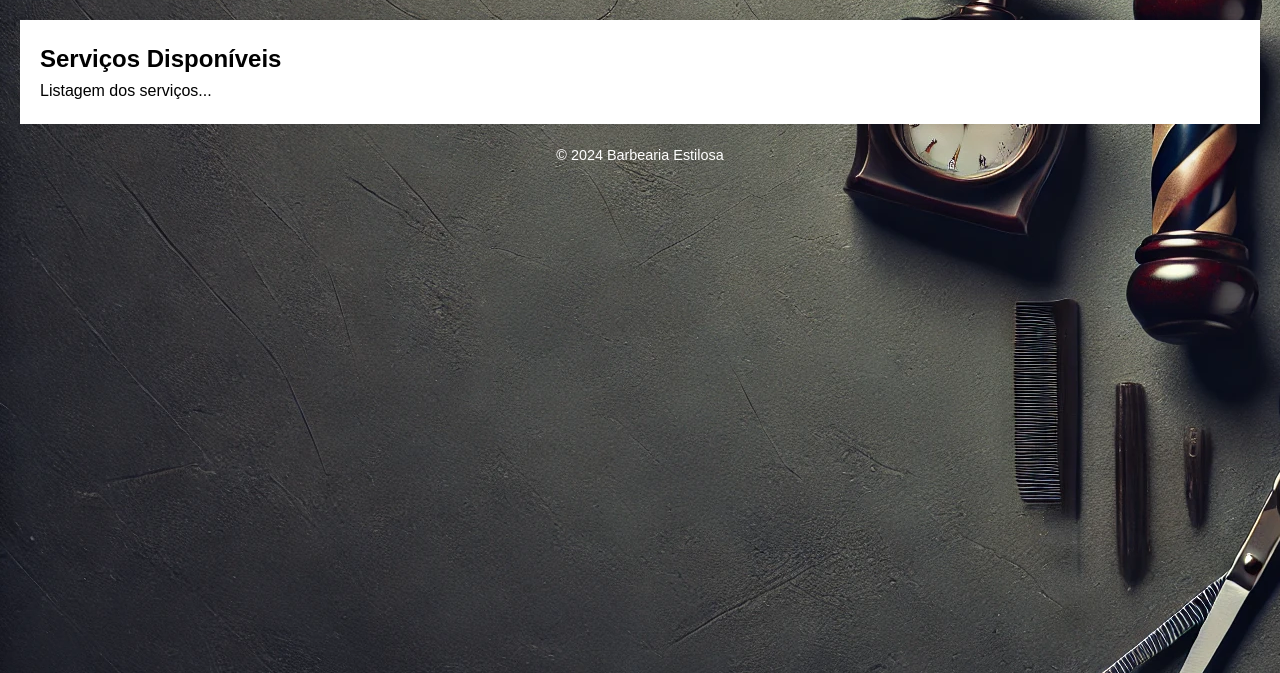
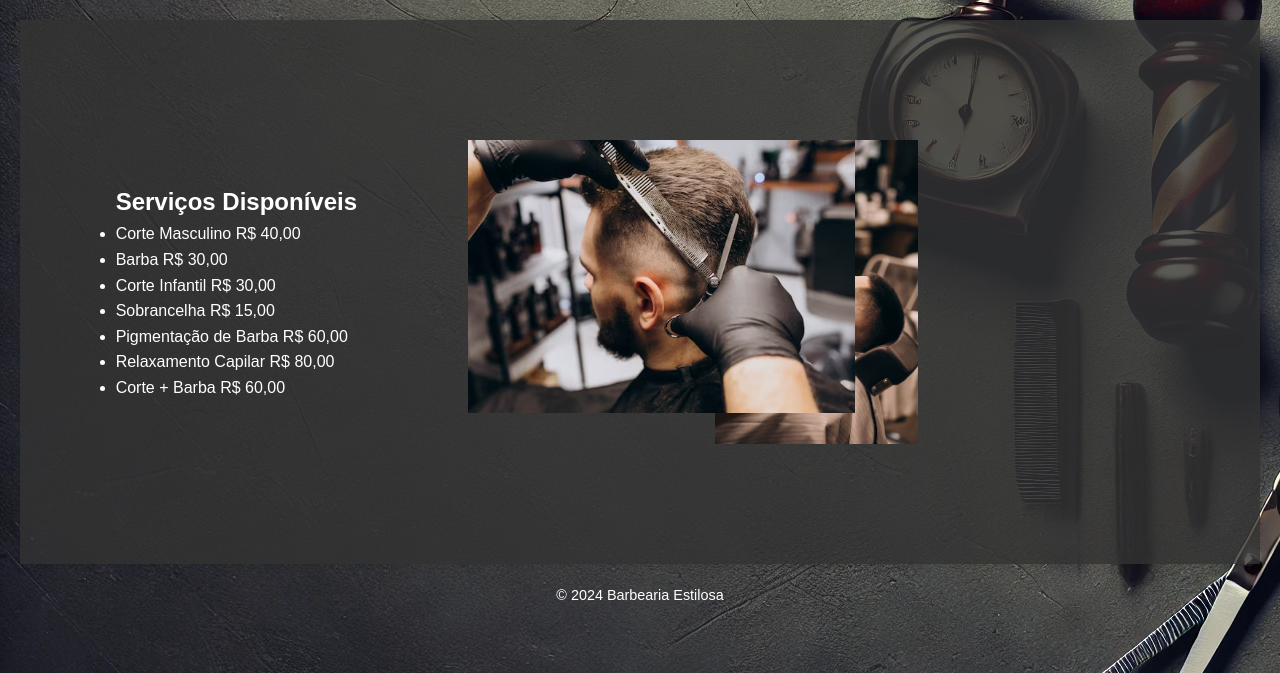
Before and after one commit to CarlosFigueiredo-sci/barbeariaPI, a Django app: page /servicos/ in a window 1280 px wide. Shown: the part 127-800 px from the top of the page. Run offline with Django 5.2, Linux system fonts and the light colour scheme.

Commit message:
- add background image, and services prices

```diff
--- a/barbearia/barbearia/settings.py
+++ b/barbearia/barbearia/settings.py
@@ -25,7 +25,7 @@ SECRET_KEY = 'django-insecure-)wa)o&+t#em_vsn)x7!iqd$m)rd!&*481q)u0nd2a+9ov=#i8*
 # SECURITY WARNING: don't run with debug turned on in production!
 DEBUG = True
 
-ALLOWED_HOSTS = []
+ALLOWED_HOSTS = ['127.0.0.1']
 
 
 # Application definition
--- /dev/null
+++ b/barbearia/sistema/static/css/services.styles.css
@@ -0,0 +1,34 @@
+.services-container {
+    display: flex;
+    width: 100%;
+    max-height: 68vh; /* Deixe a altura ser ajustada automaticamente */
+    justify-content: space-around;
+    align-items: center;
+    padding: 20px; /* Adiciona um espaçamento interno */
+    box-sizing: border-box; /* Inclui padding e borda no cálculo de largura */
+  }
+
+  .images-container {
+    position: relative;
+    display: flex;
+    flex-direction: column;
+    max-height: 68vh;
+    width: 60%;
+    overflow: hidden;
+  }
+
+  .image-overlay {
+    max-height: 38vh;
+    height: 38vh;
+    width: auto;
+    object-fit: contain;
+    display: flex;
+    align-items: end;
+    justify-content: end;
+  }
+
+  .image2 {
+      position: absolute;
+      top: -10%;
+      left: -10%;
+  }
--- a/barbearia/sistema/static/css/styles.css
+++ b/barbearia/sistema/static/css/styles.css
@@ -39,10 +39,15 @@ nav ul li a {
 }
 
 main {
-    background: #fff;
+    background: rgb(51, 51, 51, 0.8);
+    color: #fff;
+    height: 68vh;
     padding: 20px;
     margin-top: 20px;
     box-shadow: 0 0 10px rgba(0, 0, 0, 0.1);
+    display: flex;
+    align-items: center;
+    justify-content: center;
 }
 
 footer {
--- a/barbearia/sistema/templates/sistema/base.html
+++ b/barbearia/sistema/templates/sistema/base.html
@@ -6,6 +6,7 @@
     <title>{% block title %}Barbearia{% endblock %}</title>
     {% load static %}
     <link rel="stylesheet" href="{% static 'css/styles.css' %}">
+    <link rel="stylesheet" href="{% static 'css/services.styles.css' %}">
 </head>
 <body>
     <header>
--- a/barbearia/sistema/templates/sistema/servicos.html
+++ b/barbearia/sistema/templates/sistema/servicos.html
@@ -1,6 +1,56 @@
 {% extends 'sistema/base.html' %}
-{% block title %}Serviços{% endblock %}
+
+{% block title %}
+    Serviços
+{% endblock %}
+
 {% block content %}
-<h2>Serviços Disponíveis</h2>
-<p>Listagem dos serviços...</p>
+    <div class="services-container">
+        <div>
+            <h2>Serviços Disponíveis</h2>
+
+            <ul class="services-list">
+                <li class="service-item">
+                    <span class="service-name">Corte Masculino</span>
+                    <span class="service-price">R$ 40,00</span>
+                </li>
+                <li class="service-item">
+                    <span class="service-name">Barba</span>
+                    <span class="service-price">R$ 30,00</span>
+                </li>
+                <li class="service-item">
+                    <span class="service-name">Corte Infantil</span>
+                    <span class="service-price">R$ 30,00</span>
+                </li>
+                <li class="service-item">
+                    <span class="service-name">Sobrancelha</span>
+                    <span class="service-price">R$ 15,00</span>
+                </li>
+                <li class="service-item">
+                    <span class="service-name">Pigmentação de Barba</span>
+                    <span class="service-price">R$ 60,00</span>
+                </li>
+                <li class="service-item">
+                    <span class="service-name">Relaxamento Capilar</span>
+                    <span class="service-price">R$ 80,00</span>
+                </li>
+                <li class="service-item">
+                    <span class="service-name">Corte + Barba</span>
+                    <span class="service-price">R$ 60,00</span>
+                </li>
+            </ul>
+        </div>
+        <div class="images-container">
+            <img
+                src="../../static/assets/images/barba.avif"
+                alt="Imagem 1"
+                class="image-overlay image1"
+            />
+            <img
+                src="../../static/assets/images/cabelo.avif"
+                alt="Imagem 2"
+                class="image-overlay image2"
+            />
+        </div>
+    </div>
 {% endblock %}
```
Also changed, not shown: barbearia/sistema/static/assets/images/barba.avif (added), barbearia/sistema/static/assets/images/cabelo.avif (added).
